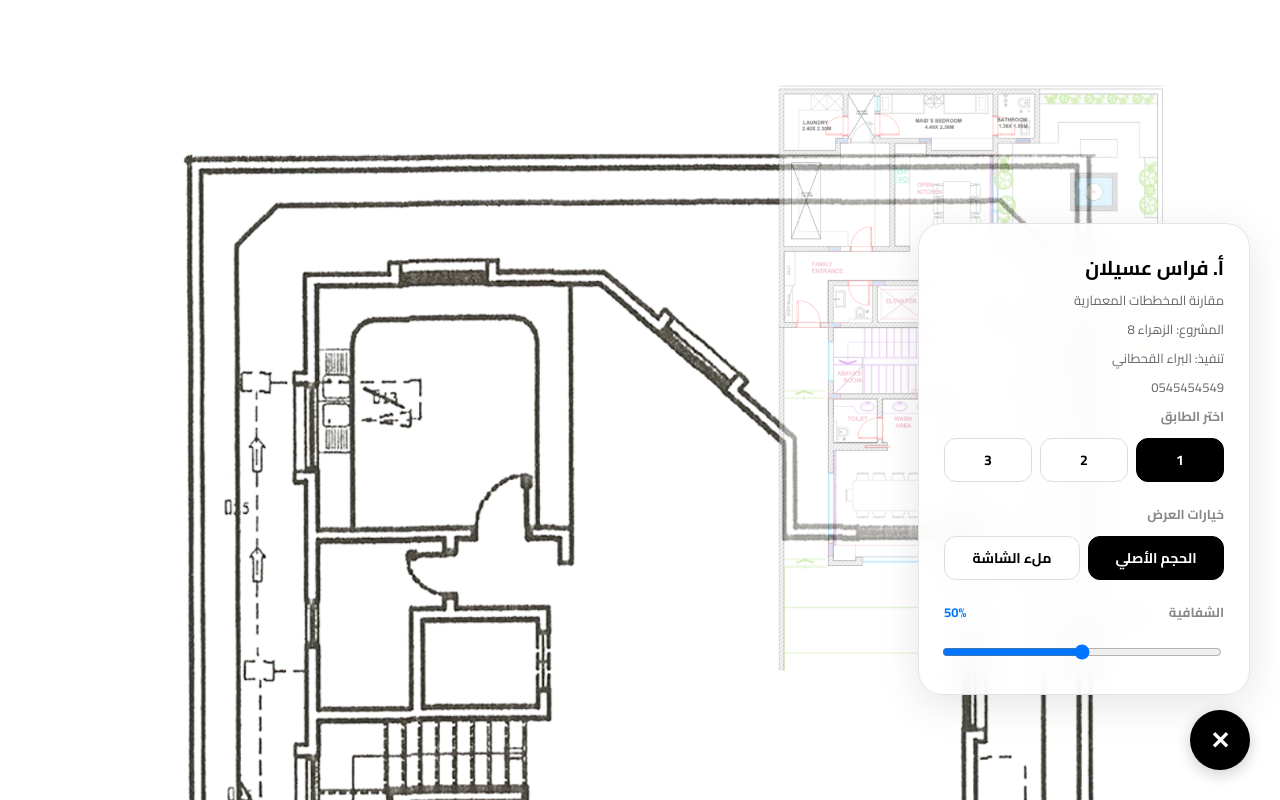
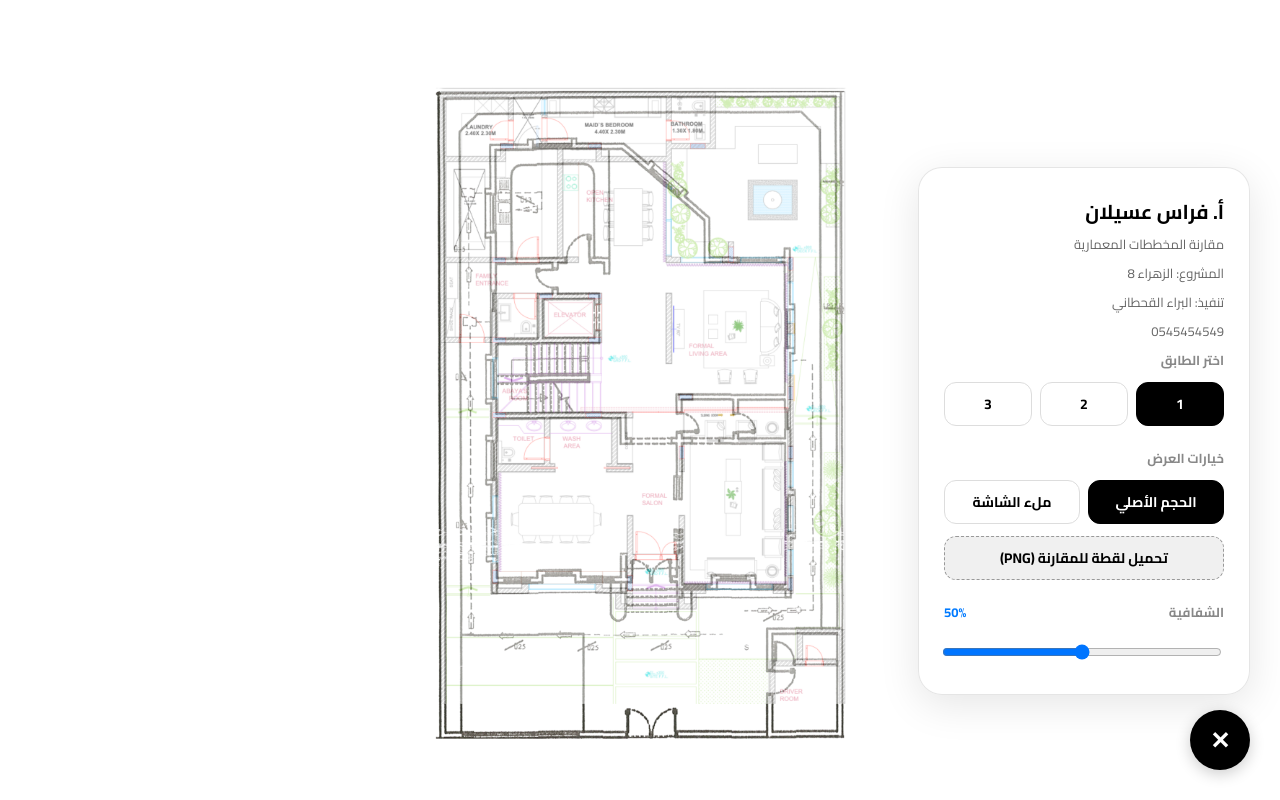
Before and after one commit to Sultan-Q/plansapp, a plain HTML site: page index.html in a window 1280 px wide. Both pictures are taken after a click on the button "احتواء الشاشة". Drawn offline with Linux system fonts and the light colour scheme.

Commit message:
Update index.html

```diff
--- a/index.html
+++ b/index.html
@@ -24,58 +24,56 @@
             font-family: var(--font-main);
             width: 100%;
             height: 100%;
-            overflow: auto;
         }
 
-        /* منطقة العرض المركزية */
+        /* حاوية العرض */
         #viewport {
             display: flex;
             justify-content: center;
             align-items: flex-start;
-            min-width: 100vw;
             min-height: 100vh;
-            padding: 40px;
+            padding: 20px;
             box-sizing: border-box;
+            background: #fff;
         }
 
-        /* حاوية الصور */
+        /* الحاوية الأساسية للصور */
         .plan-container {
             position: relative;
             display: inline-block;
             line-height: 0;
-            transition: all 0.3s ease;
+            margin: auto;
         }
 
-        /* وضع احتواء الشاشة */
-        .fit-mode {
-            width: 100vw;
-            height: 100vh;
-            display: flex !important;
-            justify-content: center;
-            align-items: center;
-            padding: 0;
-            overflow: hidden;
-            position: fixed;
-            top: 0;
-            left: 0;
-            z-index: 10;
+        /* ضبط الصور لضمان التطابق */
+        #old-plan {
+            display: block;
+            max-width: none; /* الوضع الافتراضي: الحجم الأصلي */
+            height: auto;
         }
 
-        .fit-mode .plan-container {
-            max-width: 95%;
-            max-height: 95%;
+        #new-plan {
+            position: absolute;
+            top: 0;
+            right: 0;
+            width: 100%;  /* يتبع عرض الصورة القديمة دائماً */
+            height: 100%; /* يتبع ارتفاع الصورة القديمة دائماً */
+            pointer-events: none;
+            z-index: 2;
         }
 
-        .fit-mode img {
-            max-width: 100%;
-            max-height: 100%;
-            width: auto !important;
-            height: auto !important;
+        /* وضع احتواء الشاشة - يتم تفعيله عبر JS */
+        .is-fit-mode #viewport {
+            height: 100vh;
+            overflow: hidden;
+            align-items: center;
+        }
+
+        .is-fit-mode #old-plan {
+            max-width: 90vw;
+            max-height: 90vh;
             object-fit: contain;
         }
-
-        #old-plan { display: block; z-index: 1; }
-        #new-plan { position: absolute; top: 0; right: 0; z-index: 2; pointer-events: none; }
 
         /* الجزيرة العائمة - يمين */
         .island-container {
@@ -109,29 +107,9 @@
             pointer-events: none;
         }
 
-        .client-name {
-            font-size: 20px;
-            font-weight: 700;
-            color: #000;
-            margin-bottom: 2px;
-            display: block;
-        }
-
-        .project-title {
-            font-size: 13px;
-            color: #666;
-            margin-bottom: 5px;
-            display: block;
-        }
-
-        .label {
-            font-size: 13px;
-            font-weight: 700;
-            color: #888;
-            margin-bottom: 10px;
-            display: block;
-        }
-
+        .client-name { font-size: 20px; font-weight: 700; color: #000; margin-bottom: 2px; display: block; }
+        .project-title { font-size: 13px; color: #666; margin-bottom: 5px; display: block; }
+        .label { font-size: 13px; font-weight: 700; color: #888; margin-bottom: 10px; display: block; }
         .control-row { margin-bottom: 20px; }
         .control-row:last-child { margin-bottom: 0; }
 
@@ -150,21 +128,17 @@
             transition: all 0.2s;
         }
 
-        button.active {
-            background: #000;
-            color: #fff;
-            border-color: #000;
+        button.active { background: #000; color: #fff; border-color: #000; }
+
+        .export-btn {
+            background: #f0f0f0;
+            grid-column: span 2;
+            margin-top: 4px;
+            border: 1px dashed #999;
         }
 
-        /* شريط التمرير */
-        input[type=range] {
-            width: 100%;
-            margin-top: 10px;
-            cursor: pointer;
-            direction: ltr; /* اتجاه السلايدر التقني */
-        }
+        input[type=range] { width: 100%; margin-top: 10px; cursor: pointer; direction: ltr; }
 
-        /* زر الإغلاق/الفتح */
         .trigger-btn {
             width: 60px;
             height: 60px;
@@ -178,25 +152,19 @@
             display: flex;
             align-items: center;
             justify-content: center;
-            transition: transform 0.2s;
         }
-
-        .trigger-btn:hover { transform: scale(1.05); }
-
     </style>
 </head>
-<body>
+<body class="actual-size-mode">
 
     <div id="viewport">
         <div class="plan-container" id="plan-box">
-            <img id="old-plan" src="1-old.png" alt="المخطط الأصلي">
-            <img id="new-plan" src="1-new.png" alt="المخطط الجديد" style="opacity: 0.5;">
+            <img id="old-plan" src="1-old.png">
+            <img id="new-plan" src="1-new.png" style="opacity: 0.5;">
         </div>
     </div>
 
-    <!-- لوحة التحكم العائمة -->
     <div class="island-container">
-
         <div class="island-menu" id="menu">
             <span class="client-name">أ. فراس عسيلان</span>
             <span class="project-title">مقارنة المخططات المعمارية</span>
@@ -218,6 +186,7 @@
                 <div class="grid-2">
                     <button onclick="toggleFit()" id="fitBtn">احتواء الشاشة</button>
                     <button onclick="toggleFS()">ملء الشاشة</button>
+                    <button onclick="exportSnapshot()" class="export-btn">تحميل لقطة للمقارنة (PNG)</button>
                 </div>
             </div>
 
@@ -229,9 +198,7 @@
                 <input type="range" id="slider" min="0" max="100" value="50">
             </div>
         </div>
-
         <button class="trigger-btn" onclick="toggleMenu()" id="main-trigger">✕</button>
-
     </div>
 
     <script>
@@ -243,32 +210,34 @@
         const trigger = document.getElementById('main-trigger');
         const viewport = document.getElementById('viewport');
 
-        // تبديل المخططات
+        let currentPlanNumber = 1;
+
         function setPlan(num) {
+            currentPlanNumber = num;
             oldImg.src = `${num}-old.png`;
             newImg.src = `${num}-new.png`;
             document.querySelectorAll('.grid-3 button').forEach(b => b.classList.remove('active'));
             document.getElementById('p'+num).classList.add('active');
         }
 
-        // التحكم بالشفافية
         slider.oninput = function() {
             const v = this.value;
             newImg.style.opacity = v / 100;
             opVal.innerText = v + '%';
         };
 
-        // وضع احتواء الشاشة
         function toggleFit() {
-            viewport.classList.toggle('fit-mode');
+            // إضافة الكلاس للجسم الرئيسي للتحكم في الأبعاد
+            document.body.classList.toggle('is-fit-mode');
+
             const btn = document.getElementById('fitBtn');
-            const isFit = viewport.classList.contains('fit-mode');
+            const isFit = document.body.classList.contains('is-fit-mode');
             btn.classList.toggle('active', isFit);
             btn.innerText = isFit ? 'الحجم الأصلي' : 'احتواء الشاشة';
+
             if(!isFit) window.scrollTo(0,0);
         }
 
-        // وضع ملء الشاشة
         function toggleFS() {
             if (!document.fullscreenElement) {
                 document.documentElement.requestFullscreen();
@@ -277,13 +246,26 @@
             }
         }
 
-        // إظهار وإخفاء القائمة
         function toggleMenu() {
             menu.classList.toggle('hidden');
             trigger.innerText = menu.classList.contains('hidden') ? '⚙' : '✕';
         }
 
-        // إغلاق بمفتاح Escape
+        function exportSnapshot() {
+            const canvas = document.createElement('canvas');
+            const ctx = canvas.getContext('2d');
+            if (!oldImg.complete || !newImg.complete) return alert("يرجى الانتظار...");
+            canvas.width = oldImg.naturalWidth;
+            canvas.height = oldImg.naturalHeight;
+            ctx.drawImage(oldImg, 0, 0);
+            ctx.globalAlpha = slider.value / 100;
+            ctx.drawImage(newImg, 0, 0);
+            const link = document.createElement('a');
+            link.download = `مقارنة-طابق-${currentPlanNumber}.png`;
+            link.href = canvas.toDataURL('image/png');
+            link.click();
+        }
+
         document.addEventListener('keydown', (e) => {
             if (e.key === "Escape" && !menu.classList.contains('hidden')) toggleMenu();
         });
```
